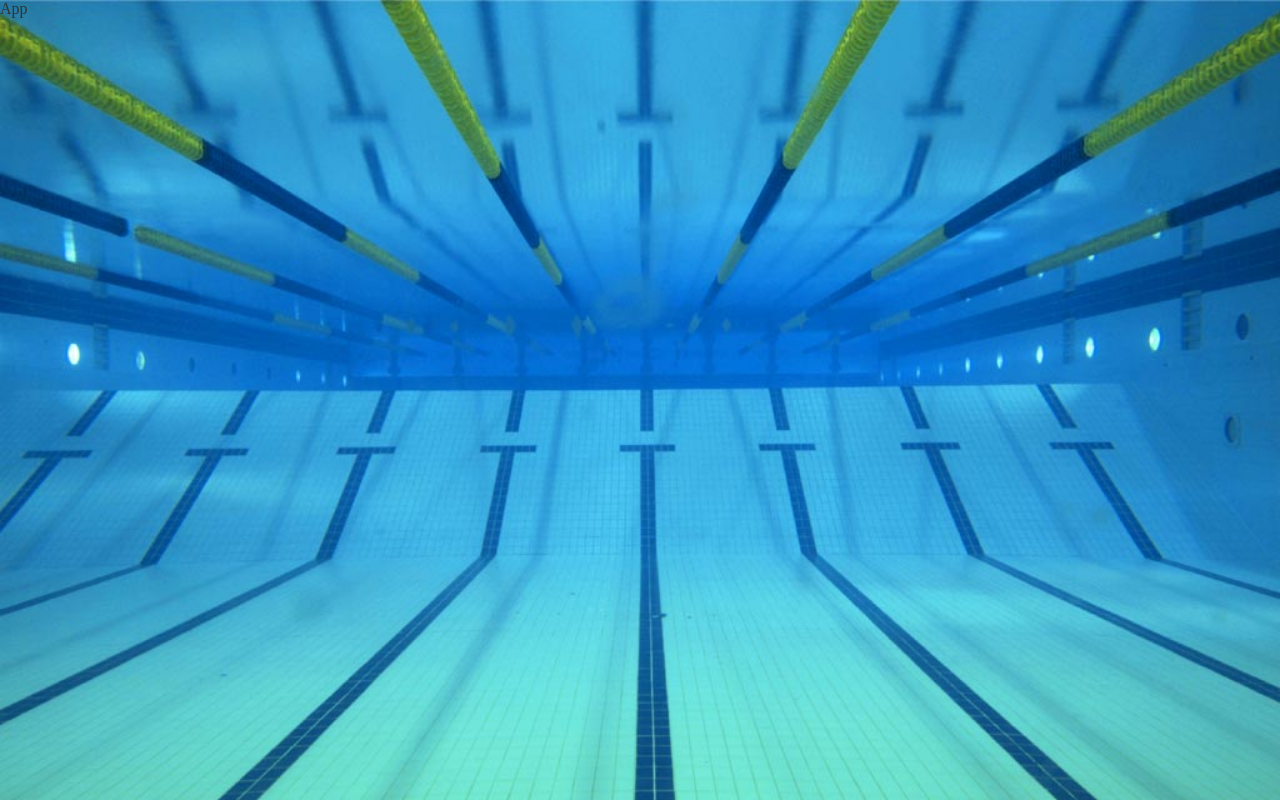
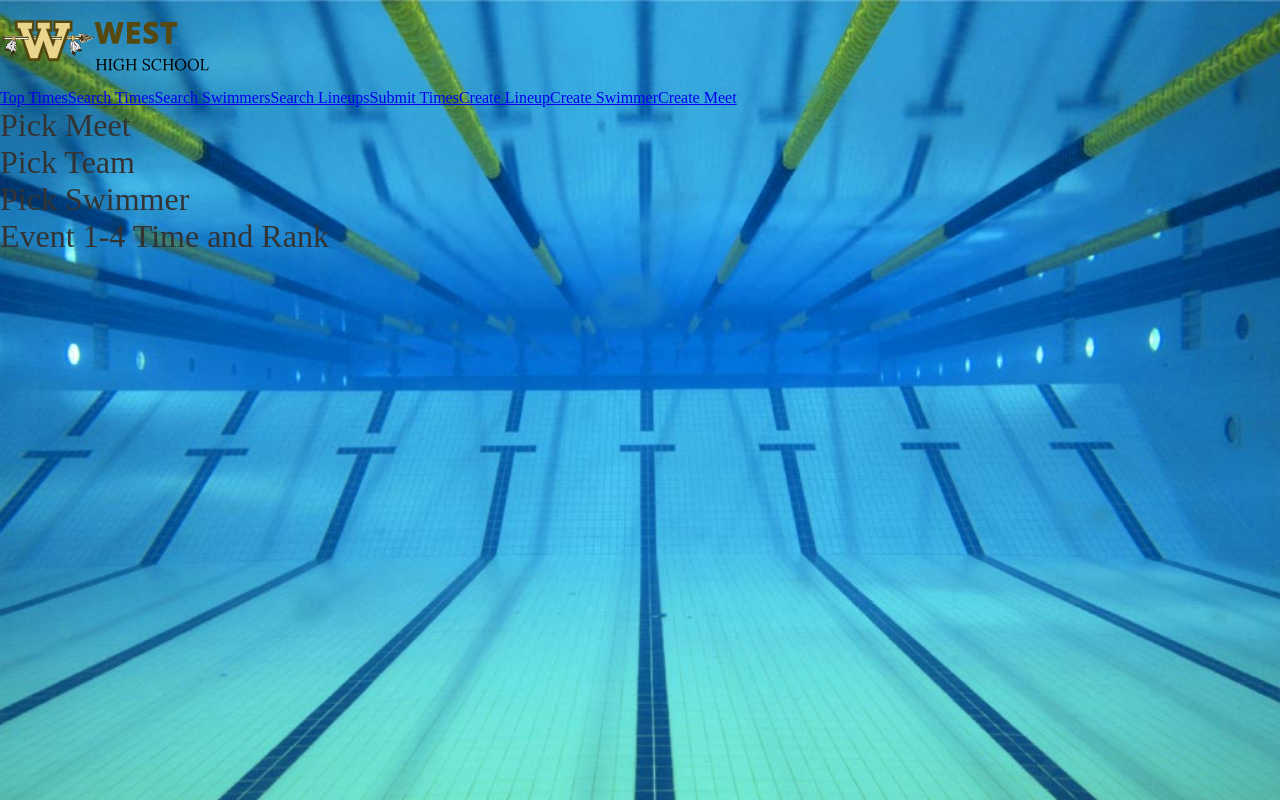
Before and after one commit to chrisstolba/swimApp, a React (Create React App) app in the folder app/: page /SubmitTimes in a window 1280 px wide. Built offline with nearby package versions, Linux system fonts and the light colour scheme.

Commit message:
Basic App structure is in place with some notes on basic objectives.

```diff
--- a/app/src/App.js
+++ b/app/src/App.js
@@ -1,9 +1,20 @@
 import React from "react";
+import { BrowserRouter as Router } from "react-router-dom";
+
+import Header from "./components/Header";
+import Body from "./components/Body";
 
 import "./Main.css";
 
 function App() {
-  return <div className="App">App</div>;
+  return (
+    <div className="App">
+      <Router>
+        <Header />
+        <Body />
+      </Router>
+    </div>
+  );
 }
 
 export default App;
--- /dev/null
+++ b/app/src/components/Body.js
@@ -0,0 +1,31 @@
+import React from 'react';
+import { Switch, Route } from 'react-router-dom';
+
+import TopTimes from './TopTimes';
+import SearchTimes from './SearchTimes';
+import SearchSwimmers from './SearchSwimmers';
+import SearchLineups from './SearchLineups';
+import SubmitTimes from './SubmitTimes';
+import CreateLineup from './CreateLineup';
+import CreateSwimmer from './CreateSwimmer';
+import CreateMeet from './CreateMeet';
+
+const Body = props => {
+  return (
+    <div className="BodyContainer">
+      <Switch>
+        <Route path="/TopTimes" render={ () => <TopTimes {...props} /> } />
+        <Route path="/SearchTimes" render={ () => <SearchTimes {...props} /> } />
+        <Route path="/SearchSwimmers" render={ () => <SearchSwimmers {...props} /> } />
+        <Route path="/SearchLineups" render={ () => <SearchLineups {...props} /> } />
+        <Route path="/SubmitTimes" render={ () => <SubmitTimes {...props} /> } />
+        <Route path="/CreateLineup" render={ () => <CreateLineup {...props} /> } />
+        <Route path="/CreateSwimmer" render={ () => <CreateSwimmer {...props} /> } />
+        <Route path="/CreateMeet" render={ () => <CreateMeet {...props} /> } />
+        <Route component={null} />
+      </Switch>
+    </div>
+  );
+};
+
+export default Body;
--- /dev/null
+++ b/app/src/components/CreateLineup.js
@@ -0,0 +1,14 @@
+import React from 'react';
+
+const CreateLineup = props => {
+  return (
+    <div className="CreateLineupContainer">
+      <h1>Pick Meet</h1>
+      <h1>Create Grid with "checkboxes" for each event</h1>
+      <h1>Each Swimmer on the team can only have 4 check boxes with 2 individuals</h1>
+      <h1>When Submit the lineup is updated</h1>
+    </div>
+  );
+};
+
+export default CreateLineup;
--- /dev/null
+++ b/app/src/components/CreateMeet.js
@@ -0,0 +1,12 @@
+import React from 'react';
+
+const CreateMeet = props => {
+  return (
+    <div className="CreateMeetContainer">
+      <h1>Create Meet Form</h1>
+      <h1>Create a meet lineup entry for each event when the meet is created</h1>
+    </div>
+  );
+};
+
+export default CreateMeet;
--- /dev/null
+++ b/app/src/components/CreateSwimmer.js
@@ -0,0 +1,11 @@
+import React from 'react';
+
+const CreateSwimmer = props => {
+  return (
+    <div className="CreateSwimmerContainer">
+      <h1>Create New Swimmer Form</h1>
+    </div>
+  );
+};
+
+export default CreateSwimmer;
--- /dev/null
+++ b/app/src/components/Header.js
@@ -0,0 +1,16 @@
+import React from 'react';
+
+import Navigation from "./Navigation";
+
+import logo from '../images/logo.png';
+
+const Header = props => {
+  return (
+    <div className="HeaderContainer">
+      <img src={logo} alt="Team Logo" />
+      <Navigation />
+    </div>
+  );
+};
+
+export default Header;
--- /dev/null
+++ b/app/src/components/Navigation.js
@@ -0,0 +1,26 @@
+import React from "react";
+import { Link } from "react-router-dom";
+
+const navButtons = [
+  "Top Times",
+  "Search Times",
+  "Search Swimmers",
+  "Search Lineups",
+  "Submit Times",
+  "Create Lineup",
+  "Create Swimmer",
+  "Create Meet"
+];
+
+const Navigation = props => {
+  return (
+    <div className="NavigationContainer">
+      {navButtons.map(button => {
+        const buttonPath = "/" + button.split(" ").join("");
+        return <Link key={buttonPath} to={buttonPath}>{button}</Link>;
+      })}
+    </div>
+  );
+};
+
+export default Navigation;
--- /dev/null
+++ b/app/src/components/SearchLineups.js
@@ -0,0 +1,11 @@
+import React from 'react';
+
+const SearchLineups = props => {
+  return (
+    <div className="SearchLineupsContainer">
+      <h1>Pick Meet</h1>
+    </div>
+  );
+};
+
+export default SearchLineups;
--- /dev/null
+++ b/app/src/components/SearchSwimmers.js
@@ -0,0 +1,13 @@
+import React from 'react';
+
+const SearchSwimmers = props => {
+  return (
+    <div className="SearchSwimmersContainer">
+      <h1>Pick Team</h1>
+      <h1>Pick Swimmer</h1>
+      <h1>Pick Event or ALL</h1>
+    </div>
+  );
+};
+
+export default SearchSwimmers;
--- /dev/null
+++ b/app/src/components/SearchTimes.js
@@ -0,0 +1,13 @@
+import React from 'react';
+
+const SearchTimes = props => {
+  return (
+    <div className="SearchTimesContainer">
+      <h1>Pick Team</h1>
+      <h1>Pick Meet</h1>
+      <h1>Pick Event</h1>
+    </div>
+  );
+};
+
+export default SearchTimes;
--- /dev/null
+++ b/app/src/components/SubmitTimes.js
@@ -0,0 +1,14 @@
+import React from 'react';
+
+const SubmitTimes = props => {
+  return (
+    <div className="SubmitTimesContainer">
+      <h1>Pick Meet</h1>
+      <h1>Pick Team</h1>
+      <h1>Pick Swimmer</h1>
+      <h1>Event 1-4 Time and Rank</h1>
+    </div>
+  );
+};
+
+export default SubmitTimes;
--- /dev/null
+++ b/app/src/components/TopTimes.js
@@ -0,0 +1,12 @@
+import React from 'react';
+
+const TopTimes = props => {
+  return (
+    <div className="TopTimesContainer">
+      <h1>Pick Team</h1>
+      <h1>Pick Event</h1>
+    </div>
+  );
+};
+
+export default TopTimes;
```
Also changed, not shown: app/src/images/logo.png (added).
